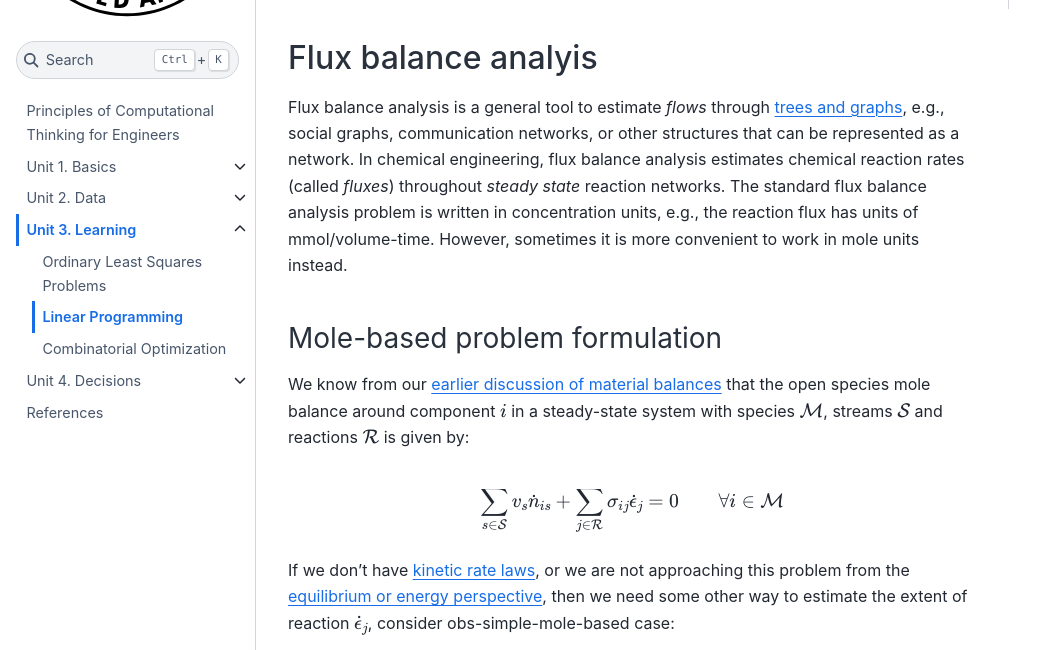
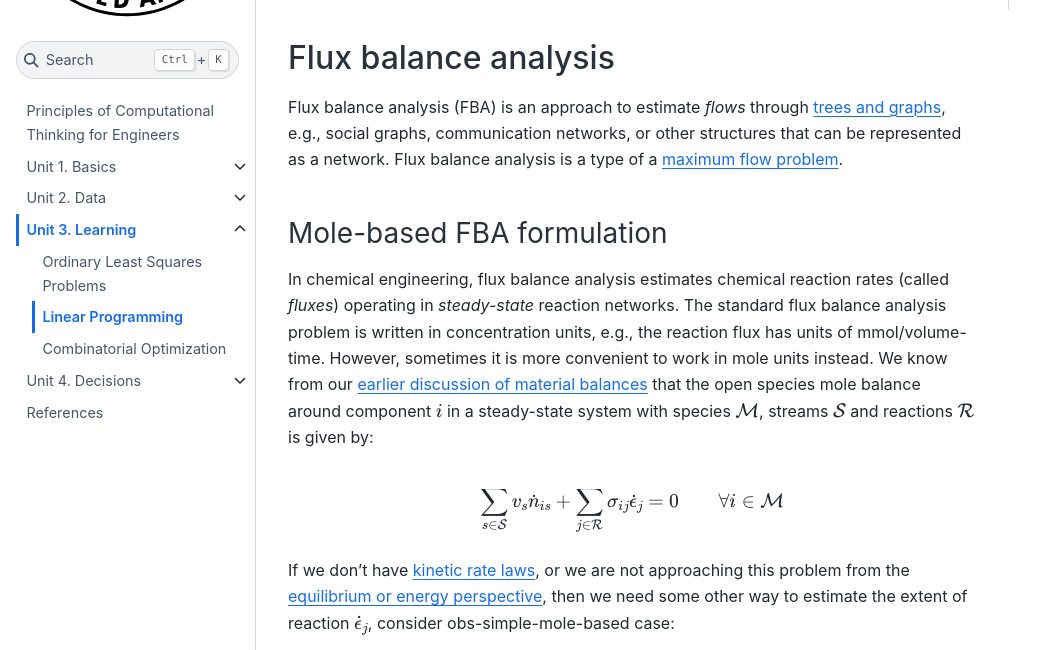
Before and after one commit to varnerlab/CHEME-1800-Computing-Book, a Jupyter Book: the page built from unit-3-learning/lp.md, in a window 1280 px wide and 900 px high, scrolled down 3531 px, cut to the strip 222-872 px from the top of the window. Shown: the whole strip, without its empty margins (0-1056 px from the left). Built offline with Jupyter Book 1.0.4 settings and Sphinx 7.4.7 and the Sphinx Book theme 1.1.4, drawn with Linux system fonts in a browser that asks for light colours; some of the changed text lies outside the part shown.

Commit message:
small changes to example 24
example 24

````diff
--- a/unit-3-learning/lp.md
+++ b/unit-3-learning/lp.md
@@ -83,10 +83,10 @@ where the coefficients are the unit profit for each product. Each process is gov
 
 ```{math}
 \begin{eqnarray}
-F_{1} & : & 1.2x_{1}+1.3x_{2}+0.7x_{3}+0.0x_{4} + 0.5x_{5} & \leq & 160 \\
-F_{2} & : & 0.7x_{1}+2.2x_{2}+1.6x_{3}+0.5x_{4} + 1.0x_{5} & \leq & 200 \\
-F_{3} & : & 0.9x_{1}+0.7x_{2}+1.3x_{3}+1.0x_{4} + 0.8x_{5} & \leq & 120 \\
-F_{4} & : & 1.4x_{1}+2.8x_{2}+0.5x_{3}+1.2x_{4} + 0.6x_{5} & \leq & 280 \\
+P_{1} & : & 1.2x_{1}+1.3x_{2}+0.7x_{3}+0.0x_{4} + 0.5x_{5} & \leq & 160 \\
+P_{2} & : & 0.7x_{1}+2.2x_{2}+1.6x_{3}+0.5x_{4} + 1.0x_{5} & \leq & 200 \\
+P_{3} & : & 0.9x_{1}+0.7x_{2}+1.3x_{3}+1.0x_{4} + 0.8x_{5} & \leq & 120 \\
+P_{4} & : & 1.4x_{1}+2.8x_{2}+0.5x_{3}+1.2x_{4} + 0.6x_{5} & \leq & 280 \\
 \end{eqnarray}
 ```
 
@@ -277,11 +277,11 @@ __Source__: [Unit 3 examples, CHEME-1800 GitHub repository](https://github.com/v
 
 
 (content:references:flux-balance-analysis)=
-## Flux balance analyis
-Flux balance analysis is a general tool to estimate _flows_ through [trees and graphs](../unit-2-data/trees.md), e.g., social graphs, communication networks, or other structures that can be represented as a network. In chemical engineering, flux balance analysis estimates chemical reaction rates (called _fluxes_) throughout _steady state_ reaction networks. The standard flux balance analysis problem is written in concentration units, e.g., the reaction flux has units of mmol/volume-time. However, sometimes it is more convenient to work in mole units instead.
+## Flux balance analysis
+Flux balance analysis (FBA) is an approach to estimate _flows_ through [trees and graphs](../unit-2-data/trees.md), e.g., social graphs, communication networks, or other structures that can be represented as a network. Flux balance analysis is a type of a [maximum flow problem](https://en.wikipedia.org/wiki/Maximum_flow_problem).
 
-### Mole-based problem formulation
-We know from our [earlier discussion of material balances](../unit-2-data/vectors-matricies-nla.md) that the open species mole balance around component $i$ in a steady-state system with species $\mathcal{M}$, streams $\mathcal{S}$ and reactions $\mathcal{R}$ is given by:
+### Mole-based FBA formulation
+In chemical engineering, flux balance analysis estimates chemical reaction rates (called _fluxes_) operating in _steady-state_ reaction networks. The standard flux balance analysis problem is written in concentration units, e.g., the reaction flux has units of mmol/volume-time. However, sometimes it is more convenient to work in mole units instead. We know from our [earlier discussion of material balances](../unit-2-data/vectors-matricies-nla.md) that the open species mole balance around component $i$ in a steady-state system with species $\mathcal{M}$, streams $\mathcal{S}$ and reactions $\mathcal{R}$ is given by:
 
 $$\sum_{s\in\mathcal{S}}v_{s}\dot{n}_{is} + \sum_{j\in\mathcal{R}}\sigma_{ij}\dot{\epsilon}_{j} = 0\qquad\forall{i}\in\mathcal{M}$$
 
````
Also changed, not shown: 3 other files.
